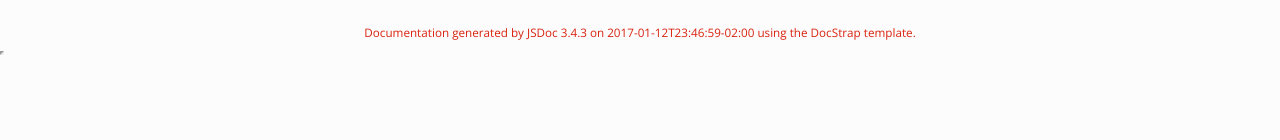
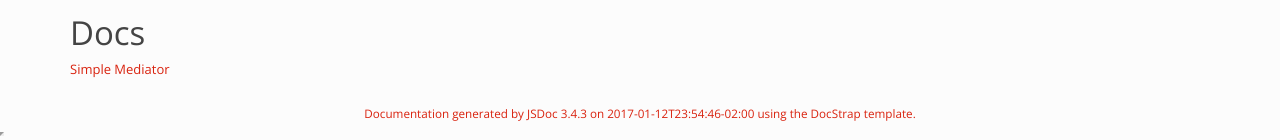
Before and after one commit to virgilioneto/simple-mediator, a plain HTML site: page index.html in a window 1280 px wide. Shown: the part 702-842 px from the top of the page. Before the commit the page ends 800 px from the top, so only its background shows below. Drawn offline with nearby package versions, Linux system fonts and the light colour scheme.

Commit message:
docs update

```diff
--- a/index.html
+++ b/index.html
@@ -106,7 +106,8 @@
 <h2>Using</h2><h3>Loading</h3><ul>
 <li>Script<pre class="prettyprint source lang-html"><code>&lt;script src=&quot;bower_components/simple-mediator/dist/index&quot;>&lt;/script>
 &lt;script src=&quot;bower_components/simple-mediator/dist/context.js&quot;>&lt;/script></code></pre></li>
-</ul></article>
+</ul>
+<h1>Docs</h1><p><a href="https://virgilioneto.github.io/simple-mediator">Simple Mediator</a></p></article>
     </section>
 
 
@@ -152,7 +153,7 @@
 <span class="jsdoc-message">
 	Documentation generated by <a href="https://github.com/jsdoc3/jsdoc">JSDoc 3.4.3</a>
 
-		on 2017-01-12T23:46:59-02:00
+		on 2017-01-12T23:54:46-02:00
 
 	using the <a href="https://github.com/docstrap/docstrap">DocStrap template</a>.
 </span>
```
Also changed, not shown: Mediator.Context.html (+1 -1 lines), Mediator.html (+1 -1 lines), classes.list.html (+1 -1 lines), namespaces.list.html (+1 -1 lines), quicksearch.html (+1 -1 lines).
